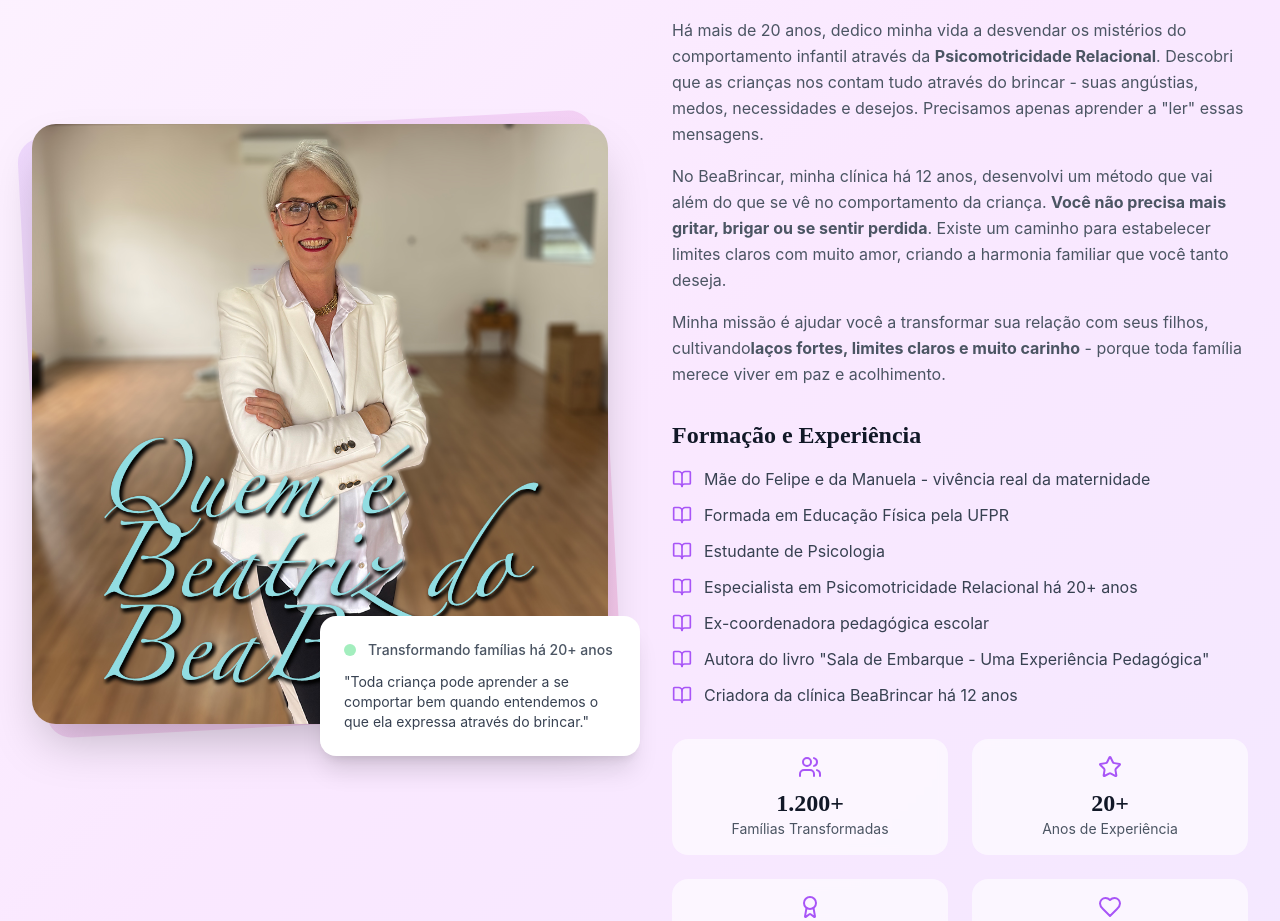
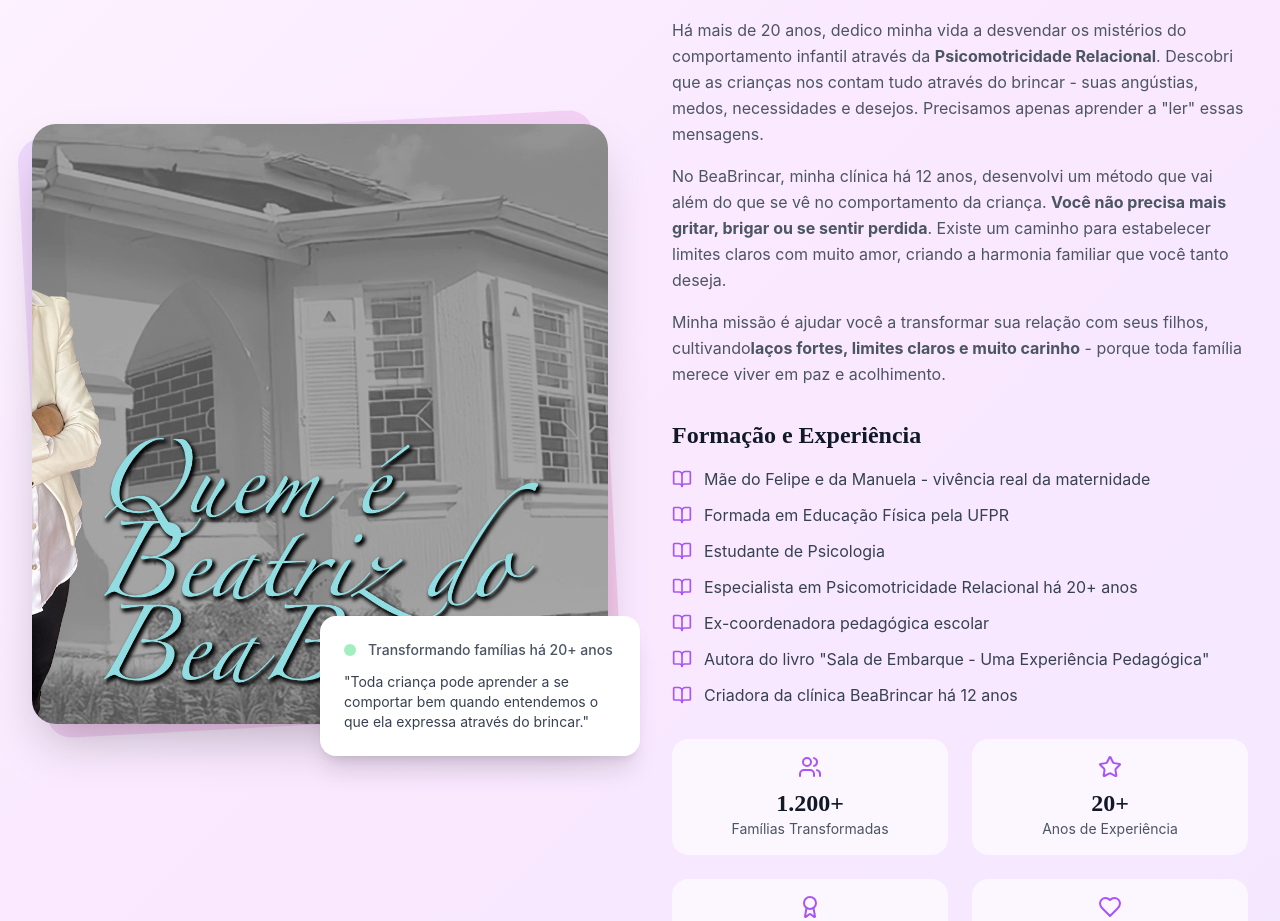
Before and after one commit to AComaru/matria-mae-webflow-clone, a React (Vite) app: page / in a window 1280 px wide. Shown: the part 5861-6782 px from the top of the page. Built offline with nearby package versions, Linux system fonts and the light colour scheme.

Commit message:
Update Bea's photo
Replaced Bea's photo in the "About" section with the new image.

```diff
--- a/src/components/About.tsx
+++ b/src/components/About.tsx
@@ -45,7 +45,7 @@ const About = () => {
           <div className="relative">
             <div className="absolute inset-0 bg-gradient-to-br from-purple-400/20 to-pink-500/20 rounded-3xl transform -rotate-3"></div>
             <img
-              src="/lovable-uploads/e9476310-b1b6-434f-be42-f38ac197cf23.png"
+              src="/lovable-uploads/99a800ad-4cc7-483b-bfcf-6e8ee6e9e900.png"
               alt="Beatriz do BeaBrincar - Especialista em Psicomotricidade Relacional"
               className="relative rounded-3xl shadow-2xl w-full h-[600px] object-cover"
             />
```
Also changed, not shown: public/lovable-uploads/99a800ad-4cc7-483b-bfcf-6e8ee6e9e900.png (added).
